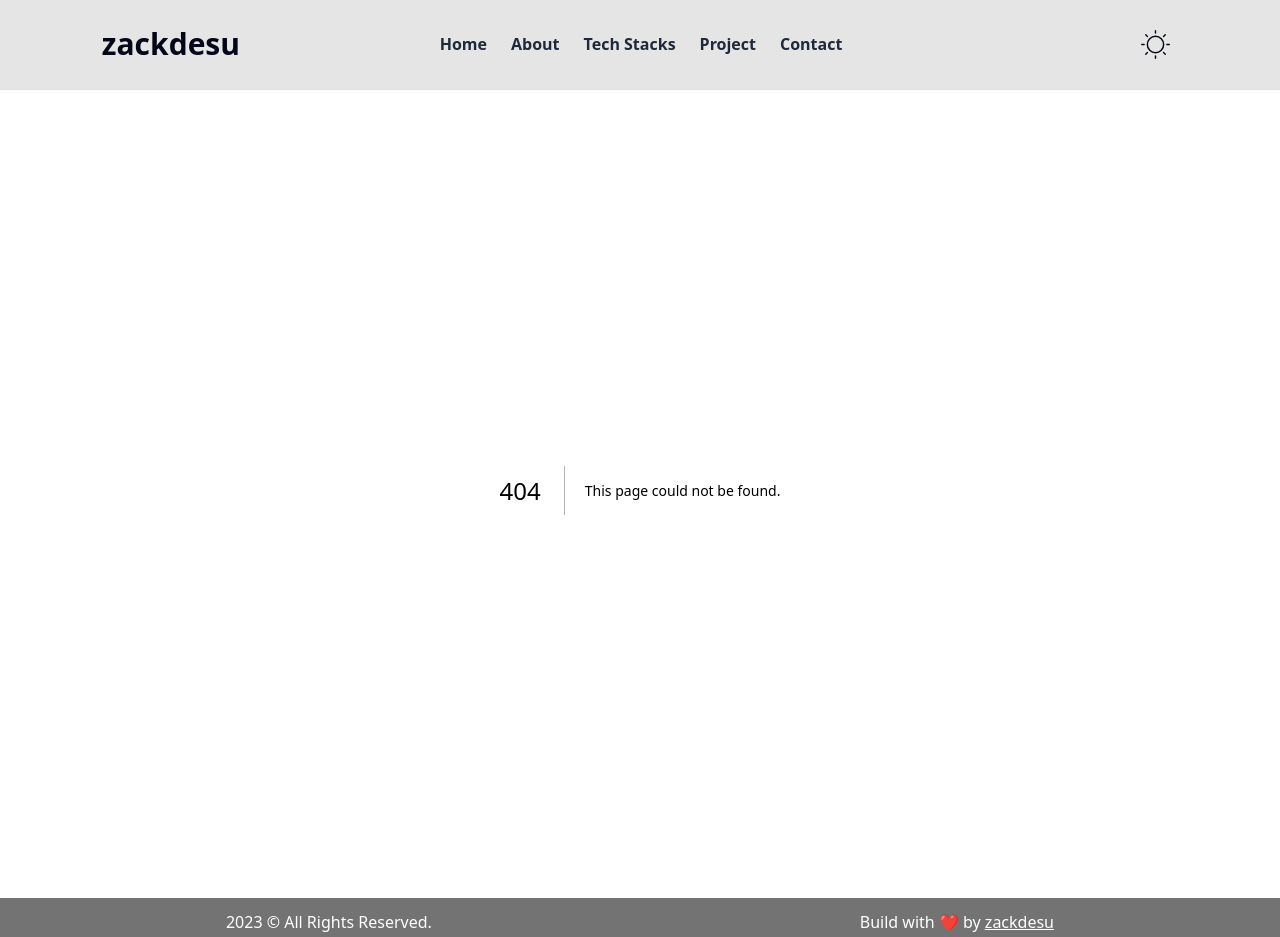
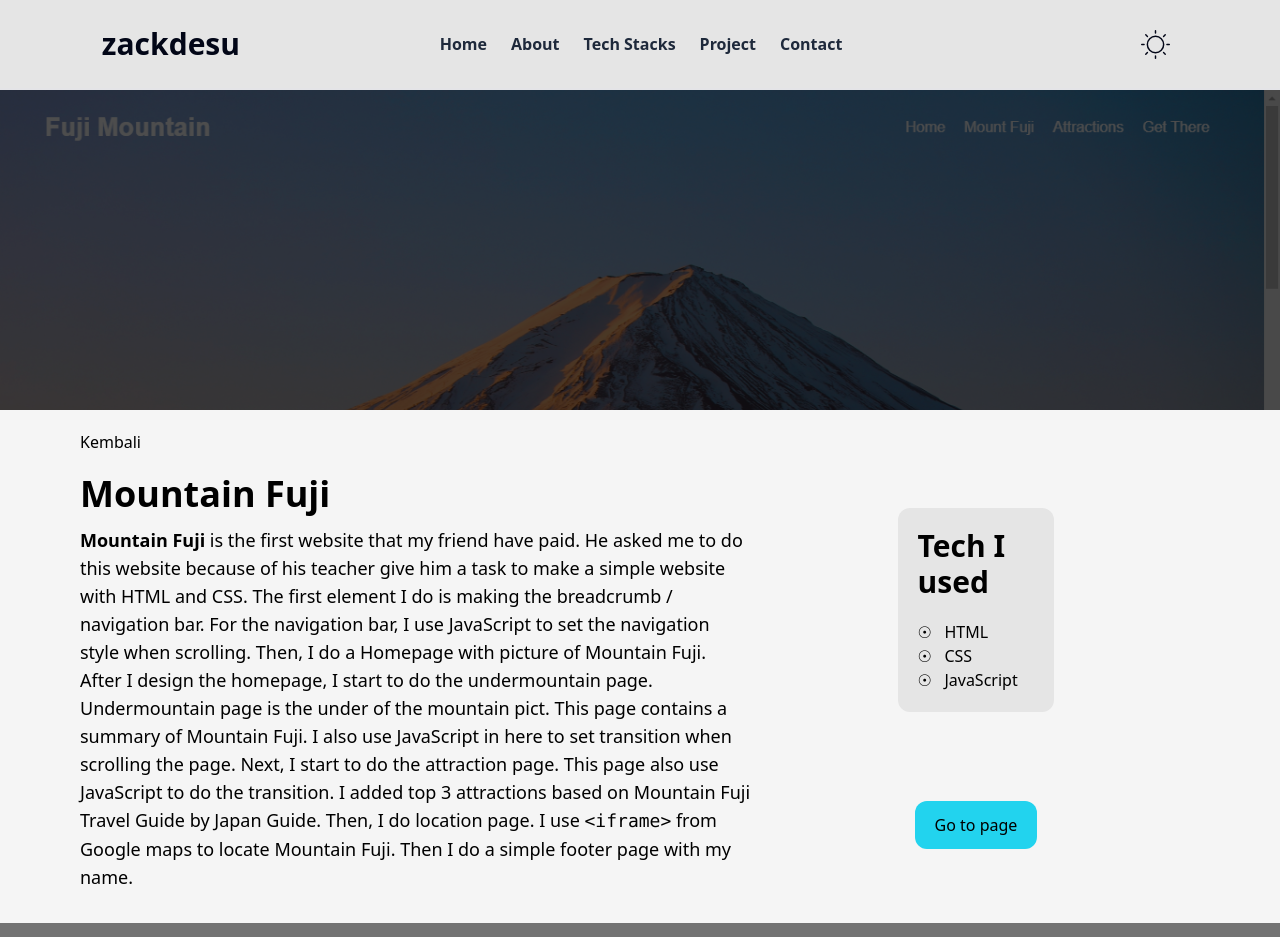
Before and after one commit to zackdesu/portfolio, a Next.js app: page /mountainfuji in a window 1280 px wide. Before the commit this address had no page. Shown: the top 937 px of the page. Built offline with nearby package versions, Linux system fonts and the light colour scheme.

Commit message:
add detail page

```diff
--- /dev/null
+++ b/app/mountainfuji/page.jsx
@@ -0,0 +1,71 @@
+import Image from "next/image";
+import Link from "next/link";
+import React from "react";
+
+const Page = () => {
+  const codeIframe = "<iframe>";
+  return (
+    <>
+      <div className="w-[100%] h-80 bg-black">
+        <Image
+          src="/img/project/mountfuji.png"
+          style={{
+            objectFit: "cover",
+            width: "100%",
+            height: "100%",
+            objectPosition: "top",
+            opacity: "30%",
+          }}
+          width={1500}
+          height={1500}
+          alt="Mountain Fuji"
+        />
+      </div>
+      <div className="mx-20 mt-5">
+        <Link href="/">Kembali</Link>
+      </div>
+      <div className="mx-20 my-5 flex">
+        <div className="w-[60%]">
+          <h1>Mountain Fuji</h1>
+          <p className="my-3 text-lg">
+            <b>Mountain Fuji</b> is the first website that my friend have paid.
+            He asked me to do this website because of his teacher give him a
+            task to make a simple website with HTML and CSS. The first element I
+            do is making the breadcrumb / navigation bar. For the navigation
+            bar, I use JavaScript to set the navigation style when scrolling.
+            Then, I do a Homepage with picture of Mountain Fuji. After I design
+            the homepage, I start to do the undermountain page. Undermountain
+            page is the under of the mountain pict. This page contains a summary
+            of Mountain Fuji. I also use JavaScript in here to set transition
+            when scrolling the page. Next, I start to do the attraction page.
+            This page also use JavaScript to do the transition. I added top 3
+            attractions based on{" "}
+            <Link href={"https://japan-guide.com/"}>
+              Mountain Fuji Travel Guide by Japan Guide
+            </Link>
+            . Then, I do location page. I use <code>{codeIframe}</code> from
+            Google maps to locate Mountain Fuji. Then I do a simple footer page
+            with my name.
+          </p>
+        </div>
+        <div className="w-[40%] flex flex-col justify-around">
+          <ul className="bg-neutral-200 rounded-xl w-[35%] mx-auto p-5 font-medium">
+            <h2 className="mb-5">Tech I used</h2>
+            <li> &#9737; &nbsp; HTML</li>
+            <li> &#9737; &nbsp; CSS</li>
+            <li> &#9737; &nbsp; JavaScript</li>
+          </ul>
+          <div className="my-5 mx-auto text-center w-[35%]">
+            <Link href="https://mountainfujisite.netlify.app" target={"_blank"}>
+              <button className="px-5 py-3 bg-cyan-400 rounded-xl mx-auto">
+                Go to page
+              </button>
+            </Link>
+          </div>
+        </div>
+      </div>
+    </>
+  );
+};
+
+export default Page;
--- a/app/myprojects.jsx
+++ b/app/myprojects.jsx
@@ -55,7 +55,7 @@ const MyProjects = () => {
           src="/img/project/mountfuji.png"
           name="Mount Fuji"
           desc="This is my fourth project, Mount Fuji. My friend asked me to make a website with Mount Fuji theme. This is the first website which was bought by my friend."
-          href="https://mountainfujisite.netlify.app"
+          href="/mountainfuji"
         />
       </ul>
     </div>
```
